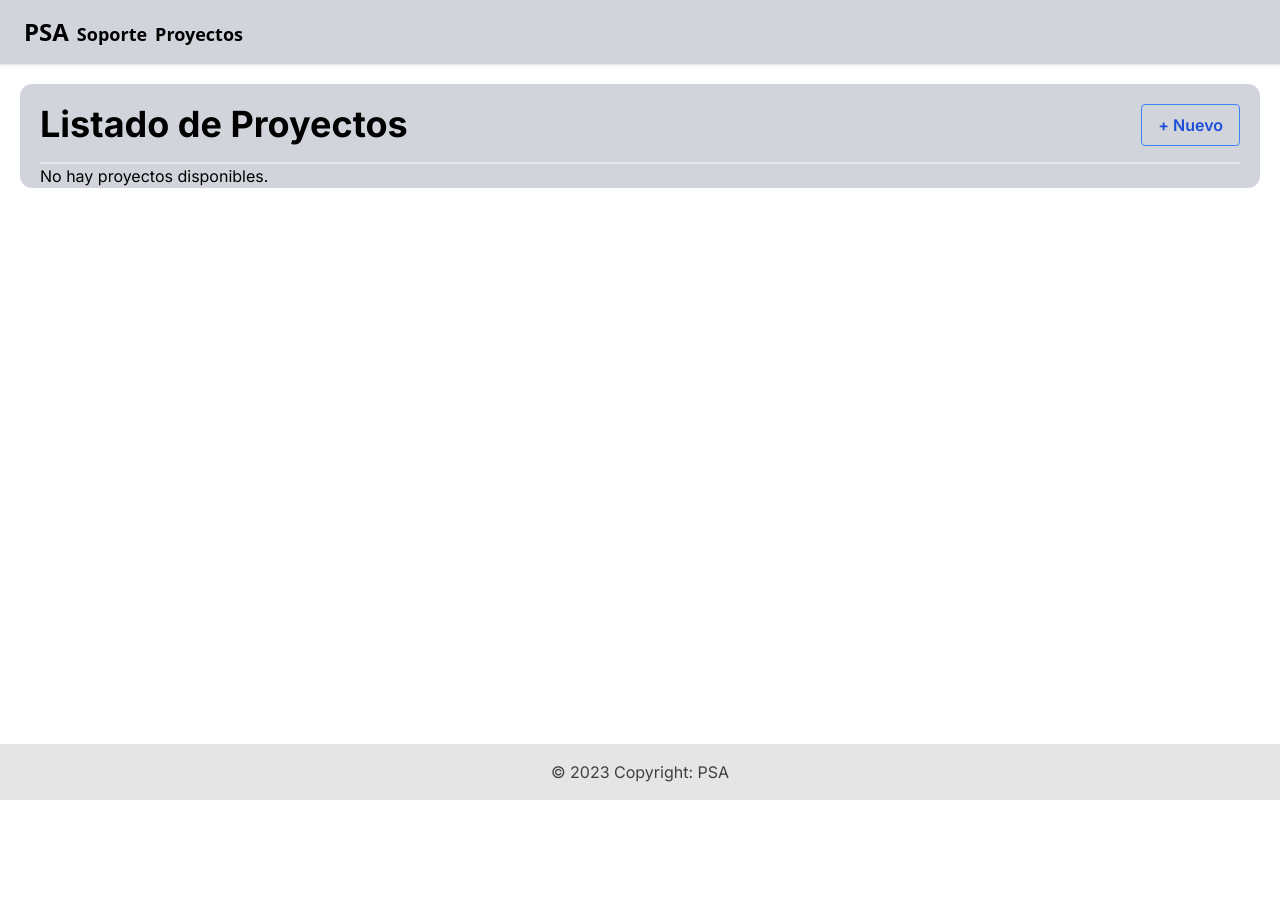
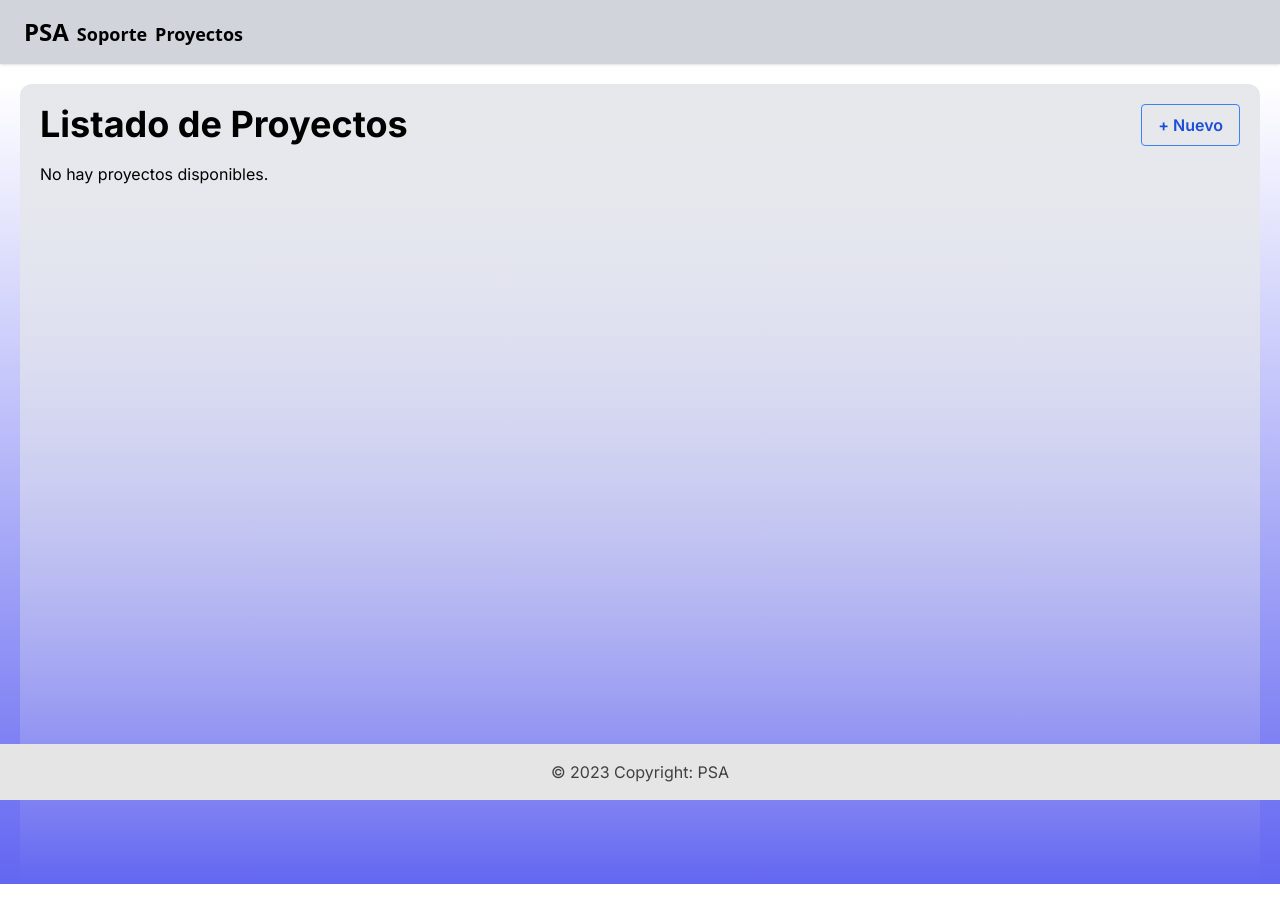
Before and after one commit to mauroj4ckunas/psa-front, a Next.js app: page /proyecto in a window 1280 px wide. Before the commit the page ends 800 px from the top, so only its background shows below. Built offline with nearby package versions, Linux system fonts and the light colour scheme; no server answers.

Commit message:
Agregado de estilos para la pagina

```diff
--- a/src/app/layout.tsx
+++ b/src/app/layout.tsx
@@ -27,8 +27,10 @@ export default function RootLayout({
             </div>
         </nav>
         </header>
-        <div className='h-fit'>
-            {children}
+        <div className='bg-gradient-to-t from-indigo-500 h-screen'>
+            <div className='flex flex-col bg-gradient-to-b from-gray-200 divide-y-2 rounded-xl m-5 h-screen'>
+                {children}
+            </div>
         </div>
 
         <footer className="bg-neutral-200 text-center dark:bg-neutral-700 lg:text-left" style={{position: 'fixed', left: 0, right: 0, bottom: 0}}>
--- a/src/app/page.tsx
+++ b/src/app/page.tsx
@@ -3,8 +3,13 @@ import Link from 'next/link'
 
 export default function Home() {
   return (
-    <main className="flex flex-col items-center">
-
+    <main className='flex flex-row'>
+        <div className='basis-1/3 h-screen'>
+            abc
+        </div>
+        <div className='flex bg-gray-500 basis-2/3 h-screen rounded-l-full overflow-hidden shadow-inner ring-4 ring-blue-500/50 '>
+            <img className="object-cover" src="https://images.pixexid.com/slack-comes-to-life-as-an-effective-coordinator-expertly-managing-multiple-chan-s2mc22j7.jpeg" alt="OfficeLife"/>
+        </div>
     </main>
   )
 }
--- a/src/app/proyecto/alta/page.tsx
+++ b/src/app/proyecto/alta/page.tsx
@@ -179,17 +179,17 @@ function AltaProyecto() {
       ) : (
         // Muestra los datos cuando la carga ha terminado
         <>
-          <h4 className="text-3xl font-bold ms-4">Nuevo Proyecto</h4>
+          <h4 className="text-3xl font-bold ms-4 mt-5">Nuevo Proyecto</h4>
 
           <div className='text-4xl p-4'>
-            <input placeholder='Ingrese Nombre del Proyecto' type="text" onChange={handleNombreChange} className="border-2 border-gray-200 rounded w-full py-2 px-4 text-gray-700 leading-tight focus:outline-none focus:bg-white focus:border-purple-500" value={proyecto.nombre} />
+            <input placeholder='Ingrese Nombre del Proyecto' type="text" onChange={handleNombreChange} className="border-2 border-gray-200 rounded-xl w-full py-2 px-4 text-gray-700 leading-tight focus:outline-none focus:bg-white focus:border-purple-500" value={proyecto.nombre} />
             <p className="mt-2 text-sm text-red-600 dark:text-red-500">{errors.nombre}</p>
           </div>
           <hr />
-          <div className='grid grid-cols-2 gap-20 p-4 mb-6'>
+          <div className='grid grid-cols-2 gap-20 p-4 mb-6 bg-white mx-4 rounded-xl'>
             <div className='grid grid-cols-3'>
               <div className='font-bold'>Descripción</div>
-              <textarea placeholder='Ingrese Descripción del Proyecto' onChange={handleDescripcionChange} className="col-span-2 border-2 border-gray-200 rounded w-full py-2 px-4 text-gray-700 leading-tight focus:outline-none focus:bg-white focus:border-purple-500" rows="6" value={proyecto.descripcion}></textarea>
+              <textarea placeholder='Ingrese Descripción del Proyecto' onChange={handleDescripcionChange} className="col-span-2 border-2 border-gray-200 rounded-xl w-full py-2 px-4 text-gray-700 leading-tight focus:outline-none focus:bg-white focus:border-purple-500" rows="6" value={proyecto.descripcion}></textarea>
               <p className="mt-2 text-sm text-red-600 dark:text-red-500">{errors.descripcion}</p>
             </div>
             <div className='grid grid-cols-3'>
@@ -239,7 +239,7 @@ function AltaProyecto() {
               </div>
             </div>
           </div>
-          <div className='text-right'>
+          <div className='text-right pt-4'>
             <button type="button" className="bg-blue-500 hover:bg-blue-700 text-white py-2 px-4 border border-blue-700 rounded-lg me-2" onClick={save}>Aceptar</button>
             <button type="button" className="text-blue-700 hover:text-white border border-blue-700 hover:bg-blue-800 focus:ring-4 focus:outline-none focus:ring-blue-300 font-medium rounded-lg text-sm px-5 py-2.5 text-center me-2 mb-2 dark:border-blue-500 dark:text-blue-500 dark:hover:text-white dark:hover:bg-blue-500 dark:focus:ring-blue-800" onClick={volver}>Volver</button>
           </div>
--- a/src/app/proyecto/page.tsx
+++ b/src/app/proyecto/page.tsx
@@ -10,7 +10,7 @@ function Proyecto() {
   const router = useRouter();
   return (
     <>
-      <main className="min-h-full h-full items-center px-5 pt-5 bg-gray-300 m-5 rounded-xl divide-y-2">
+      <main className="min-h-full h-full items-center px-5 pt-5 pb-5">
         <header className="w-full flex flex-grow justify-between text-black font-bold mb-4">
           <div className='text-4xl'>
             Listado de Proyectos
```
